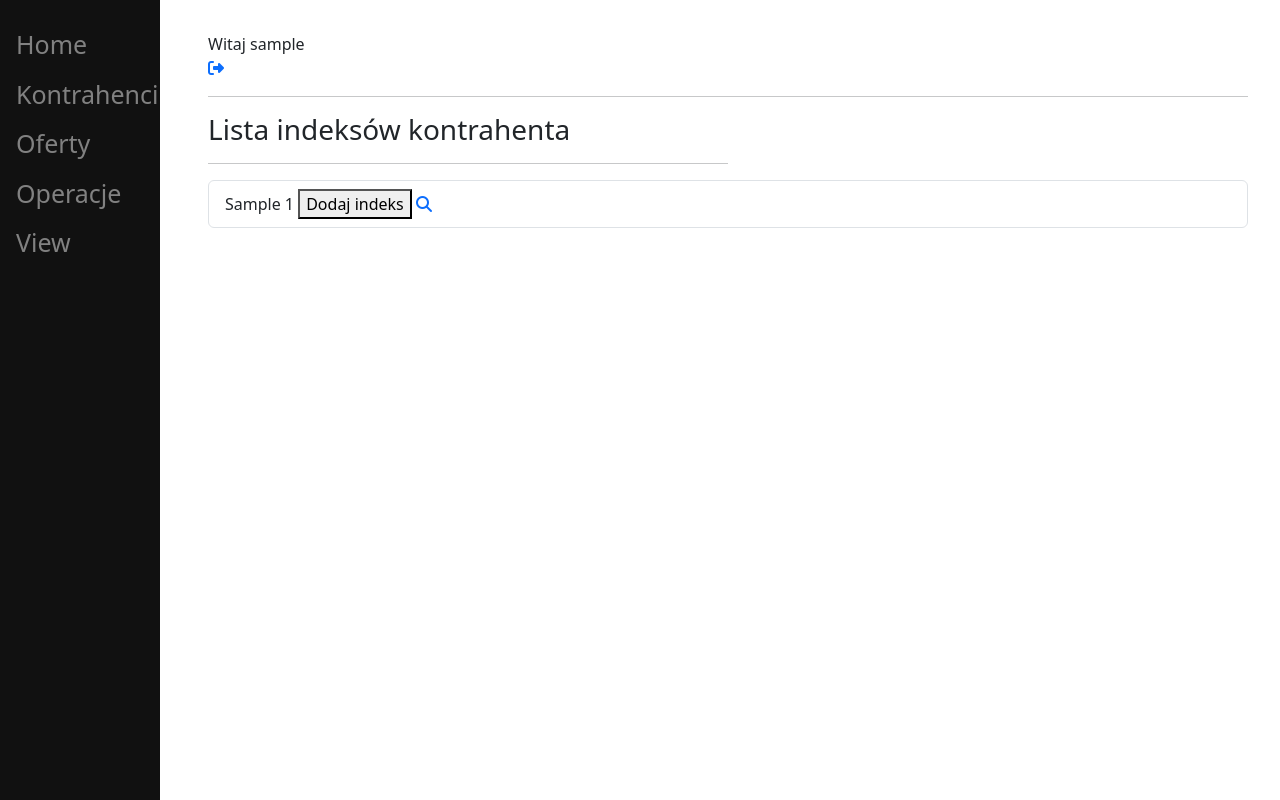
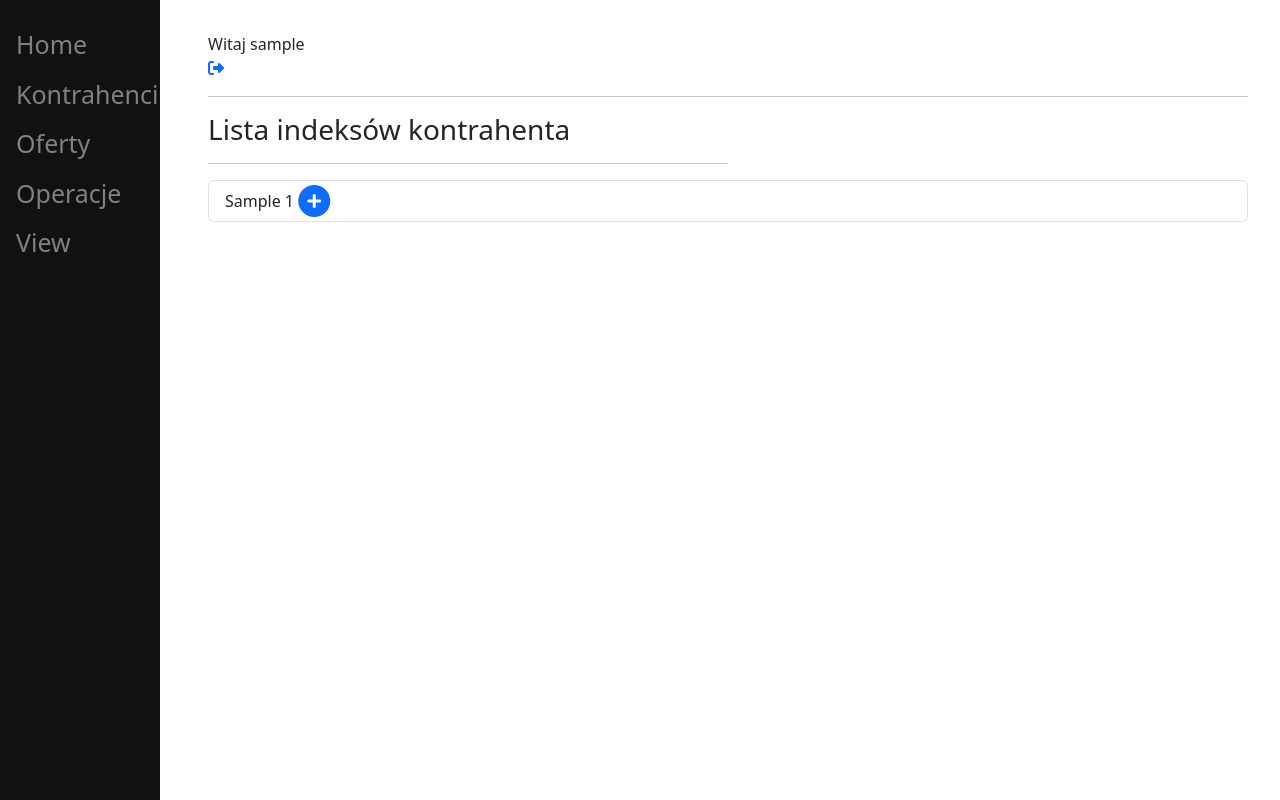
Before and after one commit to kbudzi/DjangoApp, a Django app: page /edytuj_oferte/indeksy/1/ in a window 1280 px wide. Run offline with Django 3.2, Linux system fonts and the light colour scheme; a user stored in the database is signed in; tables that the repository leaves empty hold one stand-in row (values such as "Sample post"); some libraries are stand-ins or nearby versions.

Commit message:
wyczyszczone zbędne linie

```diff
--- a/offerweb/urls.py
+++ b/offerweb/urls.py
@@ -1,6 +1,6 @@
 
 from django.urls import path
-from offerweb.views import wszystkie_oferty,nowa_oferta,add_indeks, glowna, indeksy_kontrahent,dodaj_operacje,usun_operacje,indeksy_oferta ,edytuj_top_oferty,edytuj_oferte, operacje, kontrahent, nowy_kontrahent, edytuj_kontrahent, usun_kontrahenta, usun_oferte ,usun_indeks, edytuj_indeks
+from offerweb.views import wszystkie_oferty,nowa_oferta,add_indeks, glowna, dodaj_operacje,usun_operacje,indeksy_oferta ,edytuj_top_oferty,edytuj_oferte, operacje, kontrahent, nowy_kontrahent, edytuj_kontrahent, usun_kontrahenta, usun_oferte ,usun_indeks, edytuj_indeks
 
 urlpatterns = [
     path('oferty/', wszystkie_oferty, name="oferty"),
@@ -12,7 +12,7 @@ urlpatterns = [
     path('kontrahent/', kontrahent, name= "wszyscy_kontrahenci"),
     path('nowy_kontrahent/', nowy_kontrahent, name ="nowy_kontrahent"),
     path('edytuj_kontrahent/<int:id>/', edytuj_kontrahent, name ="edytuj_kontrahenta"),
-    path('edytuj_kontrahent/indeksy/<int:id>/', indeksy_kontrahent, name ="indeksy_kontrahent"), #id kontrahenta
+    #path('edytuj_kontrahent/indeksy/<int:id>/', indeksy_kontrahent, name ="indeksy_kontrahent"), #id kontrahenta
     path('edytuj_oferte/indeksy/<int:id>/', indeksy_oferta, name ="indeksy_oferta"), #id oferty
     path('usun_kontrahent/<int:id>/', usun_kontrahenta, name="usun_kontrahenta"),
 
--- a/offerweb/views.py
+++ b/offerweb/views.py
@@ -91,15 +91,15 @@ def edytuj_kontrahent(request, id):
         kontrahenci_form.save()
         return redirect(kontrahent)
     return render(request, 'nowy_kontrahent.html',{'kontrahenci_form': kontrahenci_form})
-@login_required
 
-def indeksy_kontrahent(request, id):
+
+'''def indeksy_kontrahent(request, id):
 
     kontrahenci = get_object_or_404(Kontrahent, pk=id)
     indeksy = Indeksy.objects.filter(kontrahent=kontrahenci)
 
-    return render(request, 'wybierz_indeks.html',{'indeksy': indeksy, 'kontrahenci':kontrahenci})
-
+    return render(request, 'wybierz_indeks.html',{'indeksy': indeksy, 'kontrahenci':kontrahenci})'''
+@login_required
 def indeksy_oferta(request, id):
     oferty = get_object_or_404(Oferty, pk=id)
     kontrahent = Kontrahent.objects.get(pk=oferty.kontrahenci.id)
@@ -108,7 +108,7 @@ def indeksy_oferta(request, id):
     kon=kontrahent.id
     request.session['oid'] = oid
     request.session['kon'] = kon
-    return render(request, 'wybierz_indeks2.html',{'indeksy': indeksy, 'oferty':oferty})
+    return render(request, 'wybierz_indeks.html',{'indeksy': indeksy, 'oferty':oferty})
 
 
 #def dodaj_do_bazy():
--- a/templates/add_indeks.html
+++ b/templates/add_indeks.html
@@ -16,7 +16,7 @@
 
         <form method="get" enctype="multipart/form-data">
         {% csrf_token %}
-        {{technologia.indeks }} <button type="indeks">Dodaj indeks</button>
+        {{technologia.indeks }} <button type="indeks">Dodaj indek</button>
         </form>
 
 
--- a/templates/edytuj_oferte.html
+++ b/templates/edytuj_oferte.html
@@ -24,7 +24,7 @@
                 <form method="post" enctype="multipart/form-data">
                     {% csrf_token %}
                     {{ indeksy_form | bootstrap}}
-                    <button type="submit">Dodaj nowy indeks</button> <a href="{% url 'indeksy_kontrahent' t %}">wybierz</a> <a href="{% url 'indeksy_oferta' t %}">wybierz2</a>
+                    <button type="submit" class="btn btn-primary">Dodaj nowy indeks</button> <a href="{% url 'indeksy_oferta' t %}" class="btn btn-primary">wybierz z listy</a>
                 </form>
         </div>
     </div>
--- a/templates/wybierz_indeks.html
+++ b/templates/wybierz_indeks.html
@@ -8,11 +8,22 @@
 
 
 
+<hr style="width:50%;text-align:left;margin-left:0">
+<ul class="list-group">
+    <li class="list-group-item d-flex justify-content-between align-items-center">
+        <form method="post" enctype="multipart/form-data">
+        {% csrf_token %}
+        {{indeks.indeks }}
+        {{indeks.id }}
 
-        <form method="get" enctype="multipart/form-data">
-        {% csrf_token %}
-        {{indeks.indeks }} <button type="submit">Dodaj indeks</button>
+        <a href="{% url 'add_indeks' indeks.id %}"><i class="fa-sharp fa-solid fa-circle-plus fa-2xl"></i></a>
         </form>
+
+
+    </li>
+</ul>
+
+
 
 
 
--- a/templates/wybierz_indeks2.html
+++ /dev/null
@@ -1,34 +0,0 @@
-{% extends 'glowny.html' %}
-
-{% block tytul %} Wybierz indeks {% endblock %}
-
-{% block strona %}
-<h3>Lista indeksów kontrahenta {{ kontrahenci.Nazwa }}</h3>
-{% for indeks in indeksy %}
-
-
-
-<hr style="width:50%;text-align:left;margin-left:0">
-<ul class="list-group">
-    <li class="list-group-item d-flex justify-content-between align-items-center">
-        <form method="post" enctype="multipart/form-data">
-        {% csrf_token %}
-        {{indeks.indeks }}
-        {{indeks.id }}
-        <button type="submit" >Dodaj indeks</button>
-        <a href="{% url 'add_indeks' indeks.id %}"><i class="fa-solid fa-magnifying-glass"></i></a>
-        </form>
-
-
-    </li>
-</ul>
-
-
-
-
-
-
-
-
-{% endfor %}
-{% endblock %}
```
